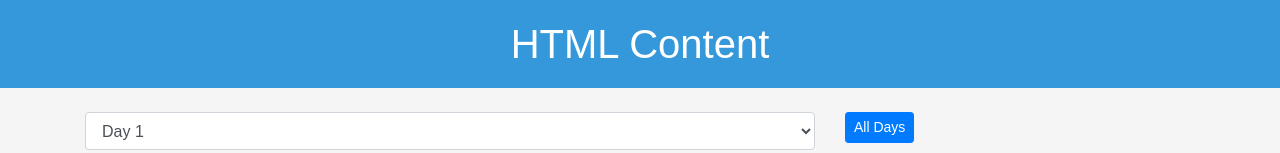
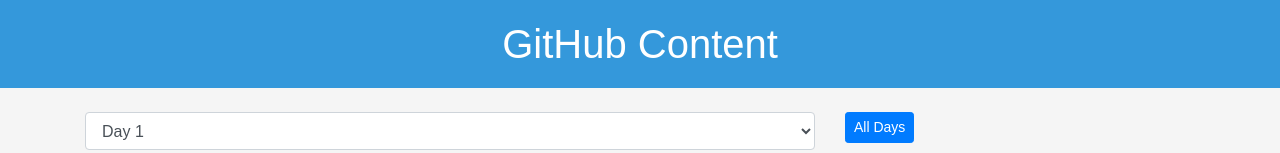
Before and after one commit to abhisheik411/LMS-main, a plain HTML site: page git_input.html in a window 1280 px wide. Shown: the top 153 px of the page. Drawn offline with nearby package versions, Linux system fonts and the light colour scheme.

Commit message:
content change

```diff
--- a/git_input.html
+++ b/git_input.html
@@ -3,7 +3,7 @@
 <head>
     <meta charset="UTF-8">
     <meta name="viewport" content="width=device-width, initial-scale=1.0">
-    <title>HTML Content with Bootstrap</title>
+    <title>GitHub Content</title>
 
     <!-- Add Bootstrap CSS -->
     <link href="https://maxcdn.bootstrapcdn.com/bootstrap/4.5.2/css/bootstrap.min.css" rel="stylesheet">
@@ -131,7 +131,7 @@
     </style>
 </head>
 <body>
-    <h1>HTML Content</h1>
+    <h1>GitHub Content</h1>
     <button class="backButton" onclick="goBack()">Back</button>
     <div class="container mt-4">
         <div class="row">
```
Also changed, not shown: jsinput.html (+1 -1 lines).
